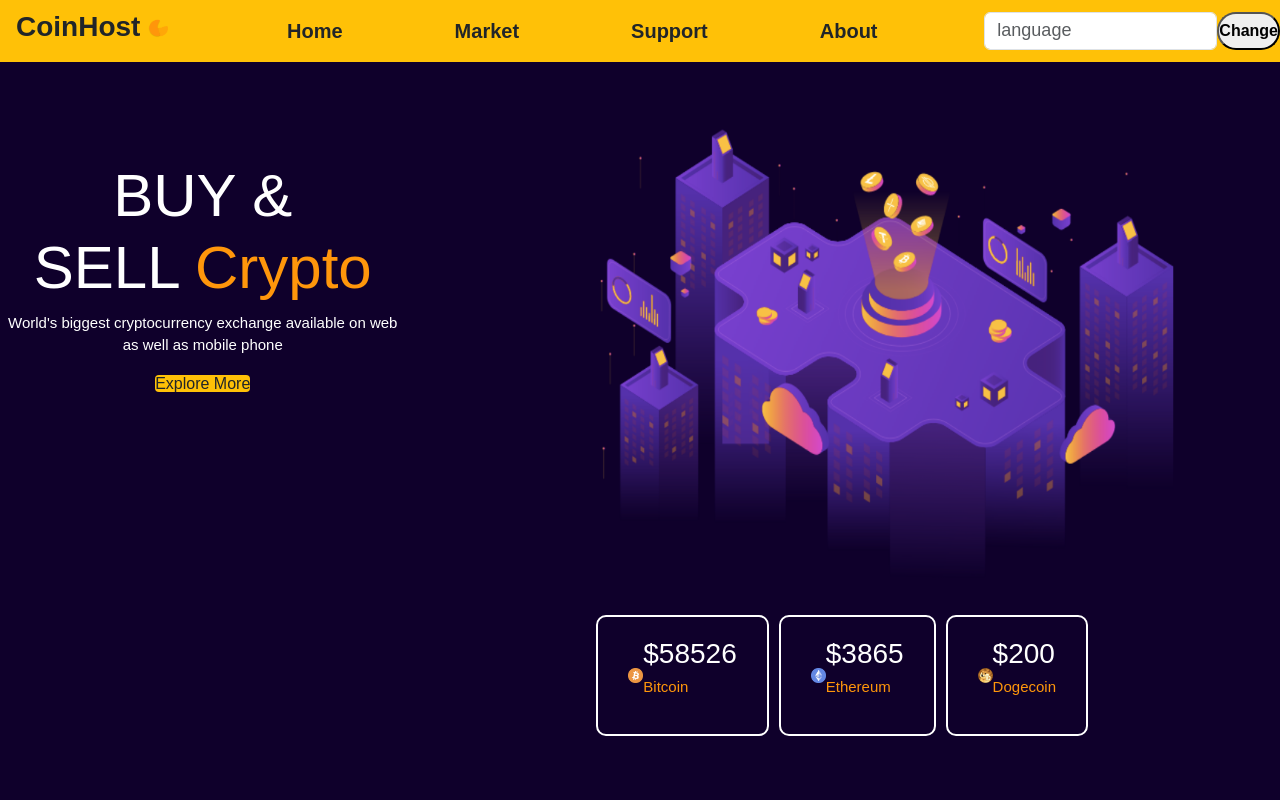
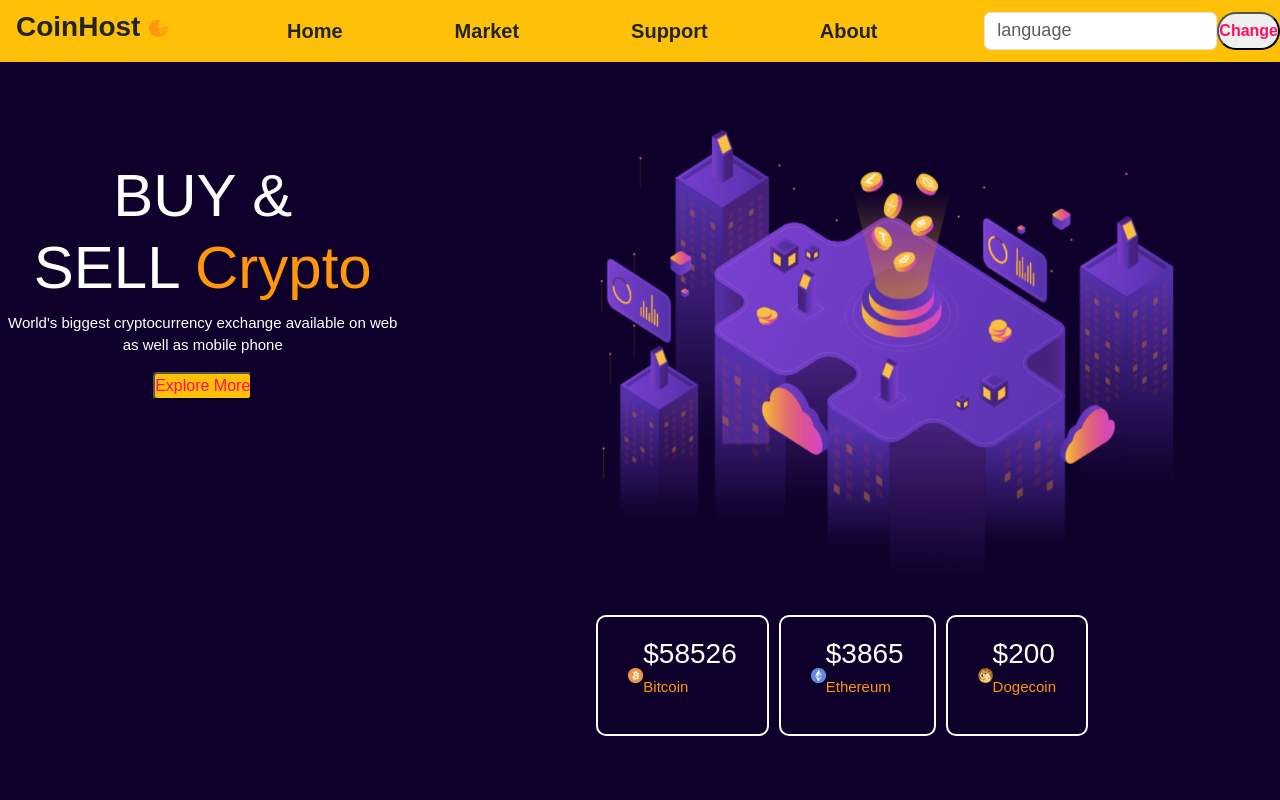
Before and after one commit to odepeali/buyandsell, a plain HTML site: page index.html in a window 1280 px wide. Shown: the top 800 px of the page. Drawn offline with nearby package versions, Linux system fonts and the light colour scheme.

Commit message:
version 2

```diff
--- a/index.html
+++ b/index.html
@@ -29,7 +29,7 @@
         </div>
         <form class="d-sm-flex  width-25%" >
           <input class="form-control ms-1 "  placeholder="language ">
-          <button class="btn__form btn__form-outline-dark fw-bold rounded-pill" type="submit">Change</button>
+          <button class="btn__form  btn__form-danger btn__form-outline-dark fw-bold rounded-pill" type="submit">Change</button>
         </form>
 
   </nav>
@@ -40,7 +40,7 @@
     <div class="content   ms-2 ">
     <h1>BUY & <br>SELL <span id="yes">Crypto</span></br></h1>
     <p>World's biggest cryptocurrency exchange available on web <br>as well as mobile phone</p>
-    <span class="span bg-warning .border-spill .text-reset-warning  ms-auto rounded-1">Explore More</span>
+    <button class="btn___form bg-warning .border-spill .text-reset-warning  ms-auto rounded-1" > <a href="#"></a>Explore More</button>
 </div>
 
 <div class="coin-list mb-5">
--- a/style.css
+++ b/style.css
@@ -240,7 +240,27 @@ width: 90px;
 height: 100%;
 background: linear-gradient( to right,#ff105f, #ffad06, );
 border-radius: 30px;
-transition: .5s;
+transition: .3s;
+
+
+}
+
+.btn__form{
+  color: #ff105f;
+}
+
+.btn___form{
+  color: #ff105f;
+}
+
+.btn__form:hover{
+  transform: scale(1.15s);
+  color: #37500676;
+}
+
+.btn___form:hover{
+  transform: scale(1.15s);
+  color: #37500676;
 }
 
 .input-group{
```
